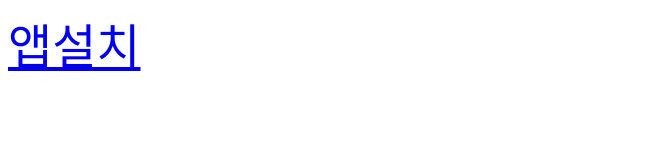
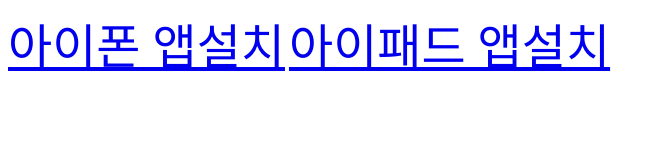
Before and after one commit to blessedskull/test, a plain HTML site: page index.html in a window 1280 px wide. Shown: the whole page, without its empty margins (0-666 px from the left). Drawn offline with Linux system fonts and the light colour scheme.

Commit message:
Update index.html

```diff
--- a/index.html
+++ b/index.html
@@ -9,7 +9,8 @@
 </head>
 
 <body>
-	<font size = 25><a href="itms-services://?action=download-manifest&url=https://raw.githubusercontent.com/blessedskull/test/master/mcpay.plist">앱설치</a></font>
+	<font size = 25><a href="itms-services://?action=download-manifest&url=https://raw.githubusercontent.com/blessedskull/test/master/iphone.plist">아이폰 앱설치</a></font>
+	<font size = 25><a href="itms-services://?action=download-manifest&url=https://raw.githubusercontent.com/blessedskull/test/master/ipad.plist">아이패드 앱설치</a></font>
 </body>
 
 </html>
```
